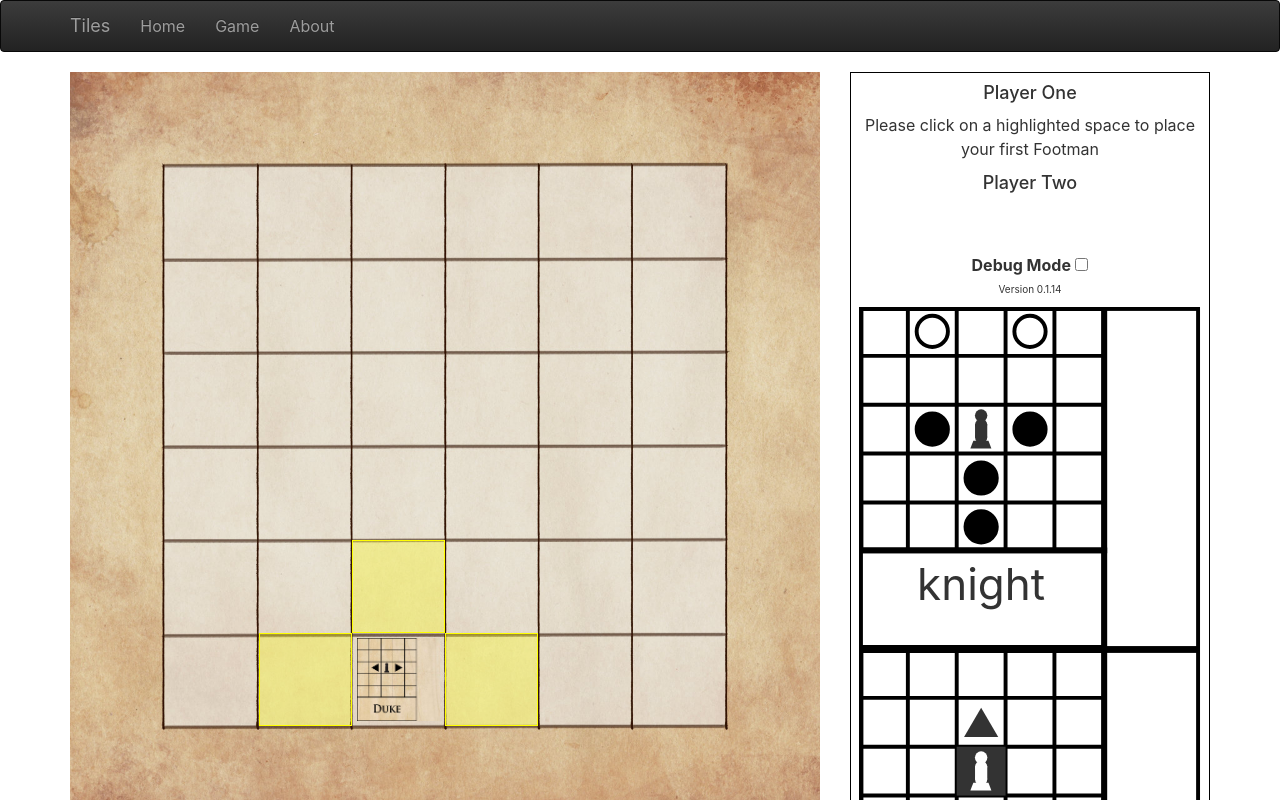
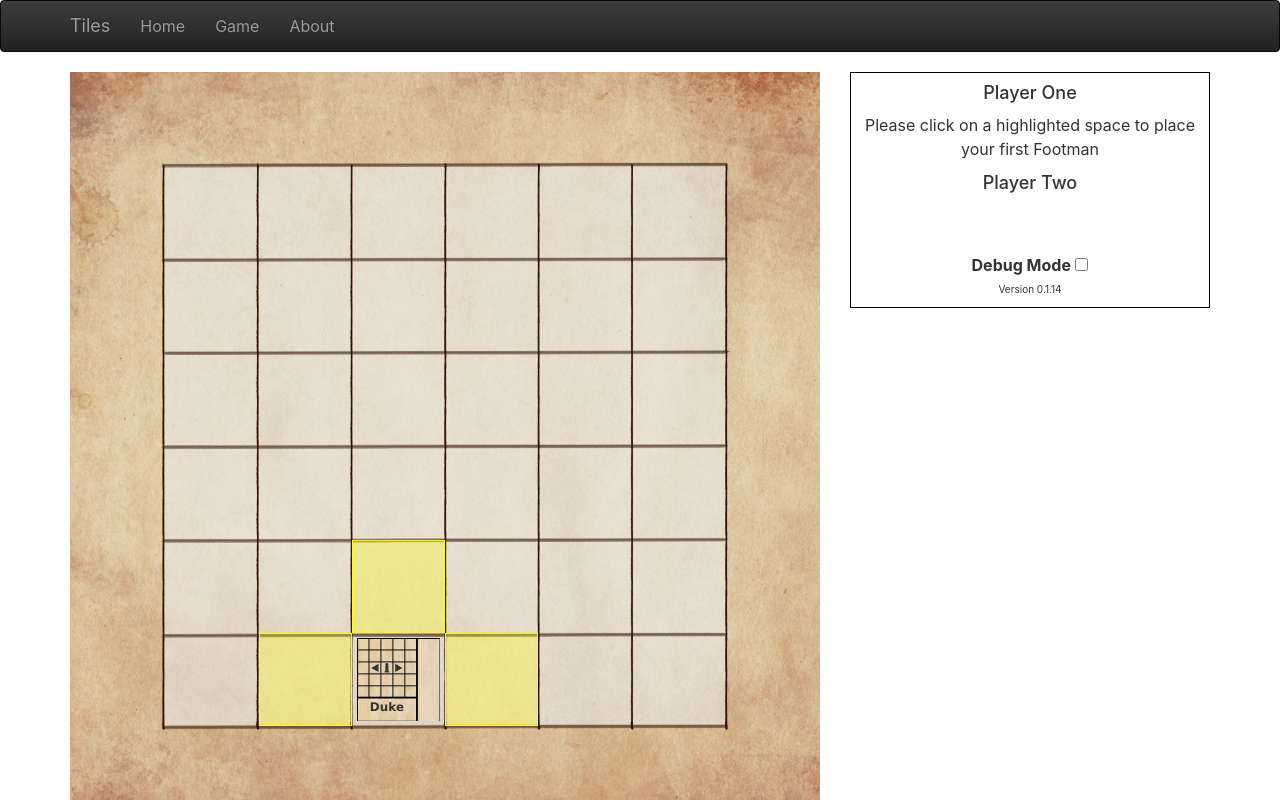
Before and after one commit to brianyamasaki/duke-game, a React app: page /game in a window 1280 px wide. Both pictures are taken after a click on the element 398 px from the left and 679 px from the top of the page. Shown: the top 800 px of the page. Built offline with nearby package versions, Linux system fonts and the light colour scheme.

Commit message:
Switch to rendering all tiles with TileSvg

```diff
--- a/src/components/game/board/pieces/index.js
+++ b/src/components/game/board/pieces/index.js
@@ -1,6 +1,6 @@
 import React, { Component } from 'react';
 import { connect } from 'react-redux';
-import Tile from './tile';
+import TileSvg from './tilesvg';
 import {
   BOARD_SPACE_DIVISOR,
   HIGHLIGHT_STRIKE,
@@ -17,7 +17,6 @@ import {
 } from '../../../../modules/boardState';
 import { tiledSpaces } from '../../../../modules/selectors/boardSpaces';
 import StrikeIcon from '../../../../icons/strike-icon';
-import CaptureIcon from '../../../../icons/capture-icon';
 
 import './index.css';
 
@@ -54,7 +53,7 @@ class SpacesOnBoard extends Component {
 
   renderTile = (tile) => {
     if (!tile.type) return;
-    return <Tile type={tile.type} player={tile.iPlayer} moves={tile.moves} />
+    return <TileSvg type={tile.type} player={tile.iPlayer} moves={tile.moves} />
   }
 
   renderHighlightIcon = (highlight) => {
--- a/src/components/game/board/pieces/tile.scss
+++ b/src/components/game/board/pieces/tile.scss
@@ -60,3 +60,21 @@ $tileTypes: bowman champion dragoon duchess duke footman general knight marshall
     padding-bottom: 100%;
   }
 }
+
+.svgTile {
+  background-image: url('./images/light.jpg');
+  background-size: 100%;
+  margin: 5%;
+
+  &.dark {
+    background-image: url('./images/dark.jpg');
+    &.rotateDark {
+      transform: rotate(180deg);
+    }
+  }
+  .title-container {
+    font-weight: 700;
+    font-family: Verdana, Geneva, Tahoma, sans-serif;
+    text-align: center
+  }
+}
--- a/src/components/game/board/pieces/tilesvg.js
+++ b/src/components/game/board/pieces/tilesvg.js
@@ -28,6 +28,8 @@ import {
   downLeftArrow,
   downRightArrow
 } from '../../../game/shapes/slidePolygons';
+
+import './tile.css';
 
 const mpSlideTypePos = {
   [SLIDE_UP]: { row: -1, col: 0 },
@@ -207,10 +209,12 @@ class Tile extends Component {
   }
 
   renderTitle() {
+    const title = this.state.type.slice(0,1).toUpperCase() + this.state.type.slice(1);
+    const fontSize = title.length > 8 ? 70 : 100
     return (
-      <foreignObject x="0" y="500" width="500" height="200" fontSize="90">
+      <foreignObject x="0" y="500" width="500" height="200" fontSize={fontSize}>
         <div className="title-container" xmlns="http://www.w3.org/1999/xhtml">
-          {this.state.type}
+          {title}
         </div>
       </foreignObject>
     );
@@ -261,10 +265,18 @@ class Tile extends Component {
       return null;
     }
     const { strokeWidth } = this.state;
+    const classes = ['svgTile'];
+    if (!this.props.isPreview) {
+      classes.push('rotateDark')
+    }
+    if (this.props.player) {
+      classes.push('dark');
+    }
     return (
       <svg
         baseProfile="basic"
         viewBox="0 0 700 700"
+        className={classes.join(' ')}
       >
         <path
           stroke="#000"
--- a/src/components/game/sidebar-ui/index.js
+++ b/src/components/game/sidebar-ui/index.js
@@ -1,7 +1,6 @@
 import React, { Component } from 'react';
 import { connect } from 'react-redux';
 import { Button, Row, Col } from 'react-bootstrap';
-import Tile from '../../game/board/pieces/tile';
 import TileSvg from '../../game/board/pieces/tilesvg';
 
 import packageJson from '../../../../package.json';
@@ -87,10 +86,10 @@ class SidebarUi extends Component {
     return (
       <Row>
         <Col md={6} >
-          <Tile isPreview={true} type={selectedTile.tileType} player={currentPlayer} moves={1} />
+          <TileSvg isPreview={true} type={selectedTile.tileType} player={currentPlayer} moves={1} />
         </Col>
         <Col md={6} >
-          <Tile isPreview={true} type={selectedTile.tileType} player={currentPlayer} moves={2}/>
+          <TileSvg isPreview={true} type={selectedTile.tileType} player={currentPlayer} moves={2}/>
         </Col>
       </Row>
     );
@@ -177,8 +176,8 @@ class SidebarUi extends Component {
   }
 
   renderTileSvg = () => {
-    return tileTypes.map(tile => (
-      <div>
+    return tileTypes.map((tile, i) => (
+      <div key={i} >
         <TileSvg type={tile.type} moves={1} />
         <TileSvg type={tile.type} moves={2} />
       </div>
@@ -195,7 +194,6 @@ class SidebarUi extends Component {
         {this.renderEndOfTurn()}
         {this.renderDebugControl()}
         <p className='smallFont'>Version {packageJson.version}</p>
-        {this.renderTileSvg()}
       </div>
     );
   }
```
